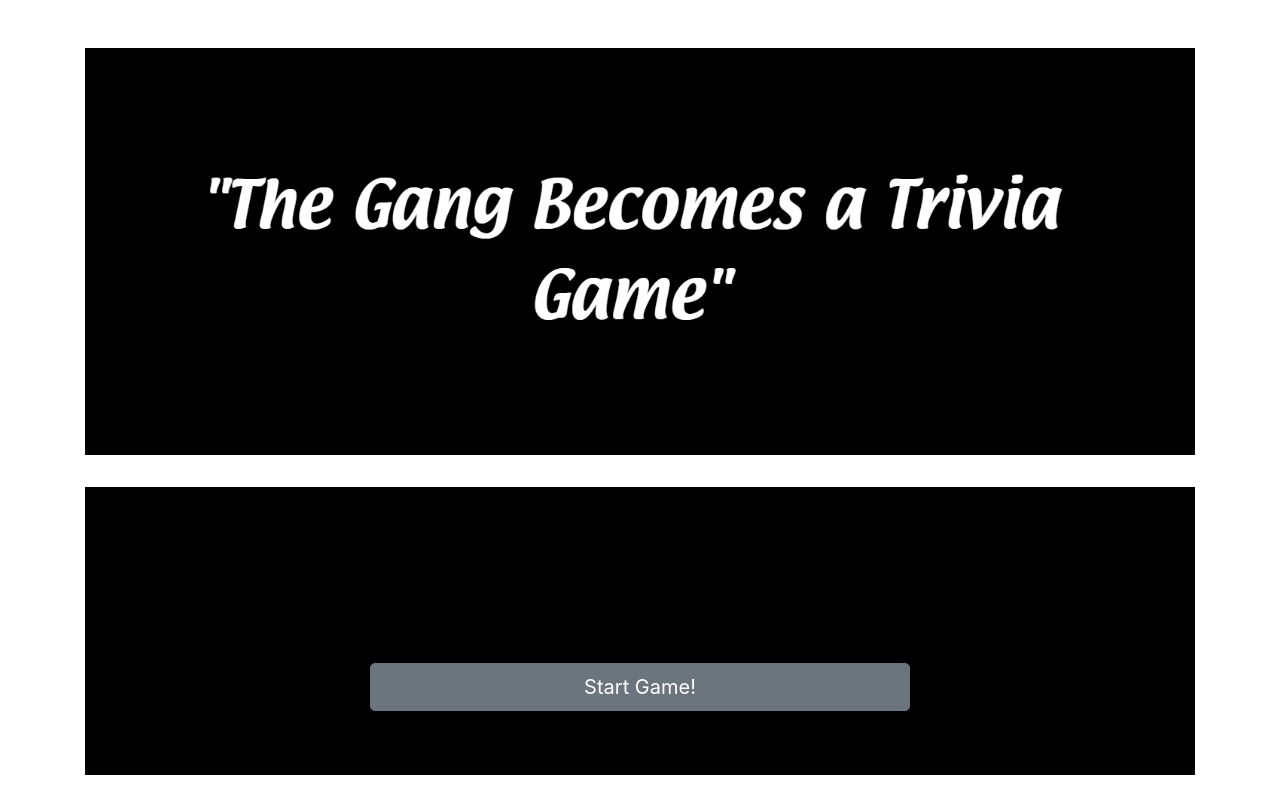
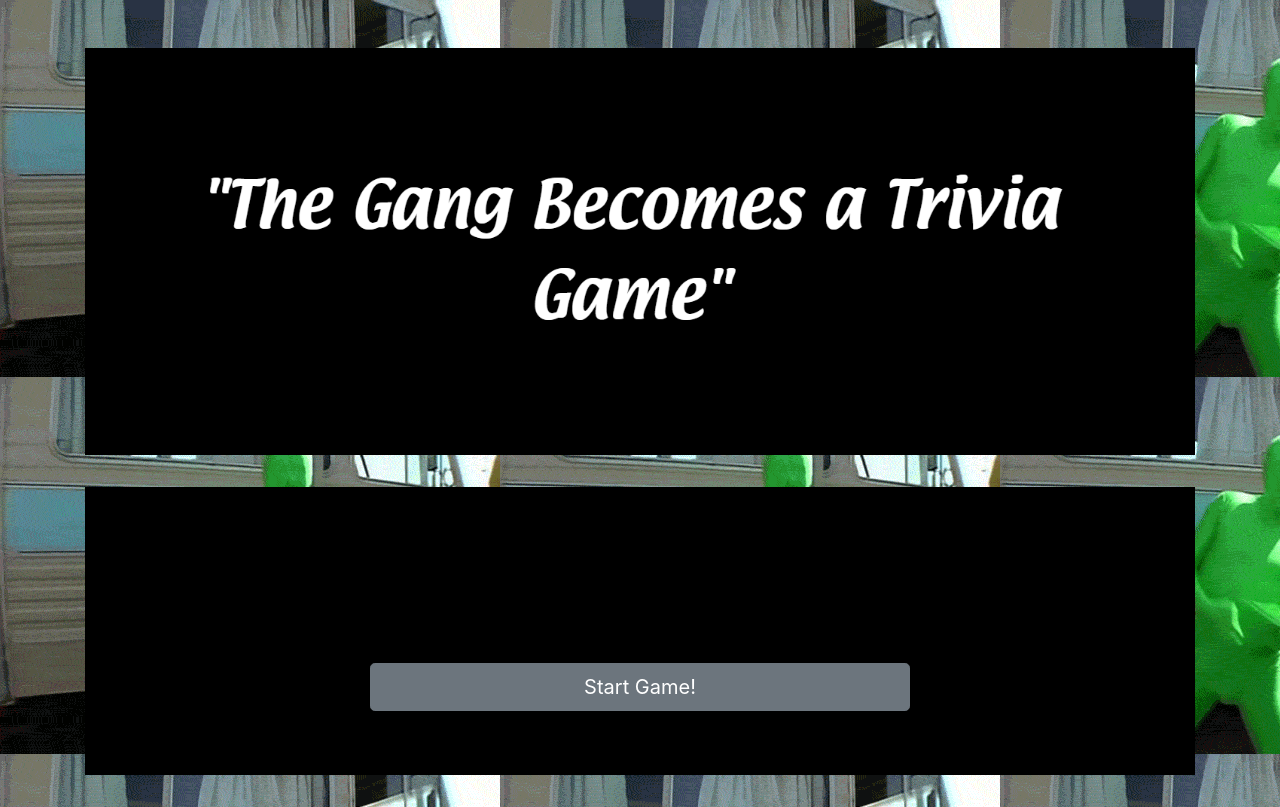
Before and after one commit to jfowler93/TriviaGame, a plain HTML site: page index.html in a window 1280 px wide. Drawn offline with nearby package versions, Linux system fonts and the light colour scheme.

Commit message:
added background image to the body

```diff
--- a/assets/css/style.css
+++ b/assets/css/style.css
@@ -1,3 +1,7 @@
+body {
+    background-image: url("../images/greenman.gif")
+}
+
 .jumbotron {
     background-color: black;
     color: white;
```
Also changed, not shown: assets/images/greenman.gif (added).
